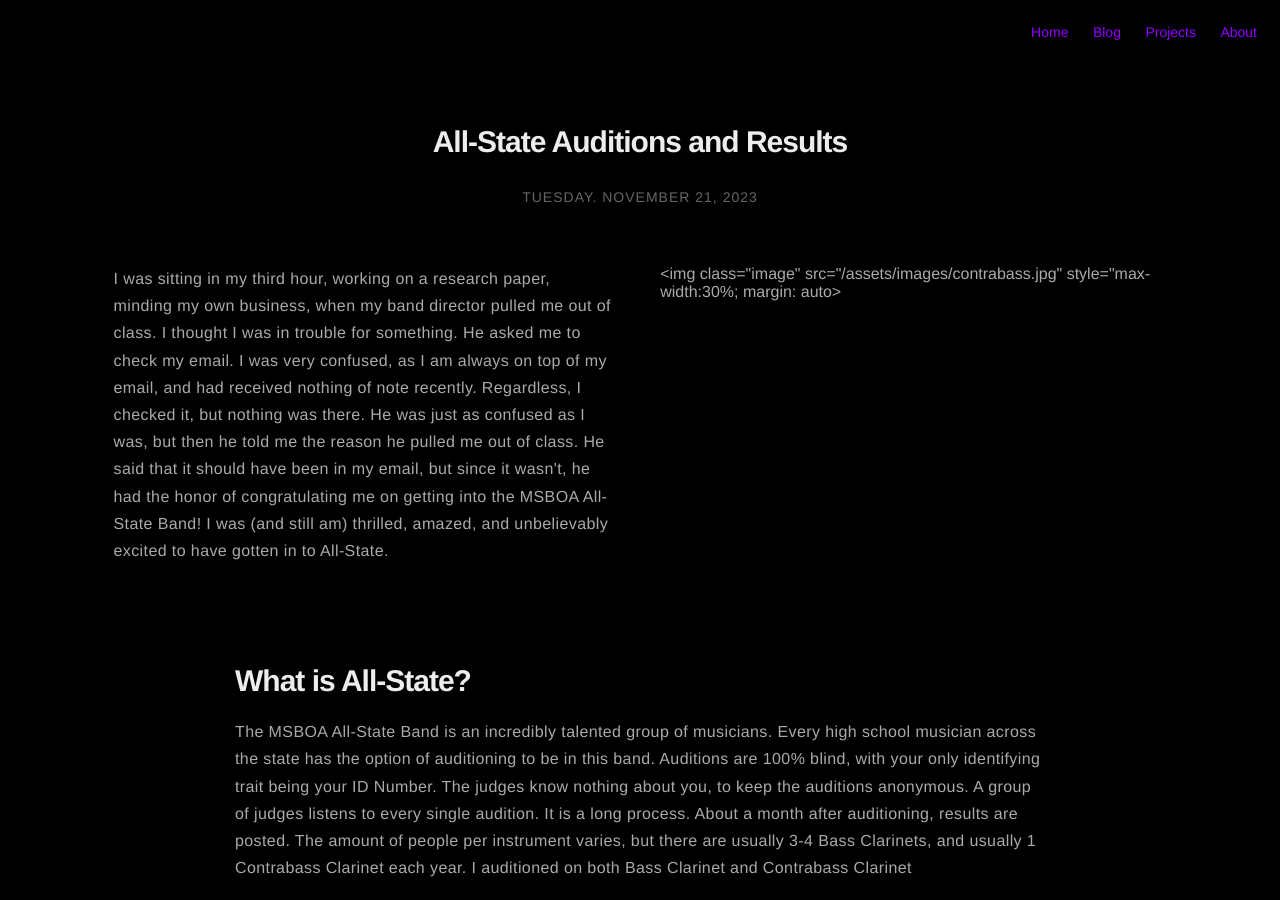
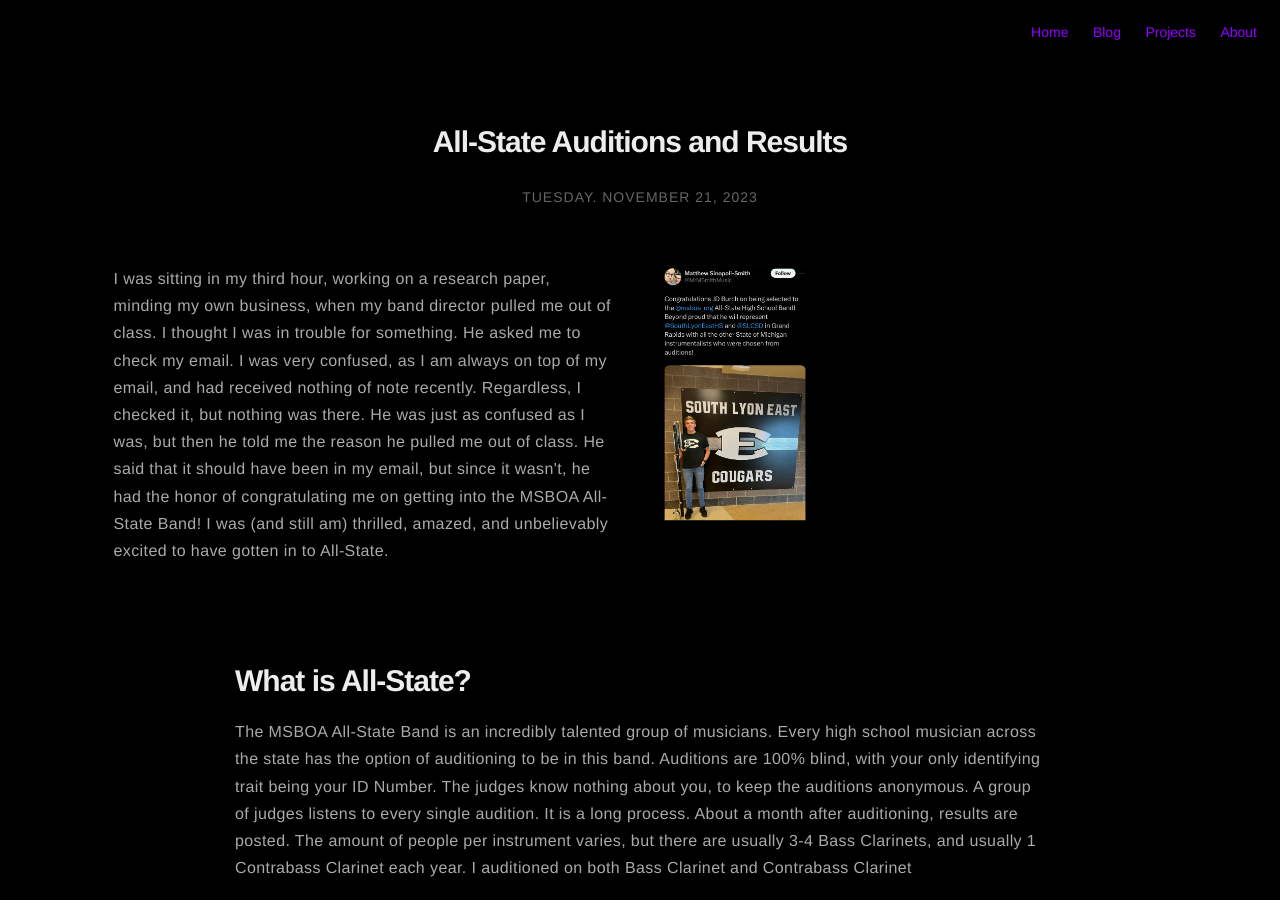
Before and after one commit to JDBurchHuzzah/jdburchhuzzah.github.io, a Jekyll site: the page built from _posts/2023-11-20-All-State.markdown, in a window 1280 px wide and 900 px high. Built offline with Jekyll 4.4.1, drawn with Linux system fonts in a browser that asks for light colours; nearby versions of some CDN libraries.

Commit message:
Update 2023-11-20-All-State.markdown

```diff
--- a/_posts/2023-11-20-All-State.markdown
+++ b/_posts/2023-11-20-All-State.markdown
@@ -15,7 +15,7 @@
     </div>
 
     <div class="toright">
-        <img class="image" src="/assets/images/contrabass.jpg" style="max-width:30%; margin: auto>
+        <img class="image" src="/assets/images/contrabass.jpg" style="max-width:30%; margin: auto">
     </div>
 </div>
 
```
